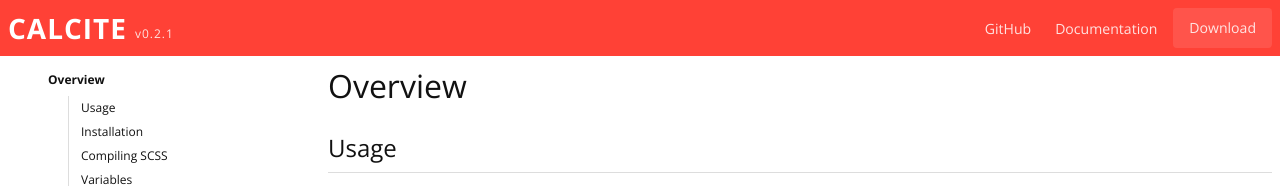
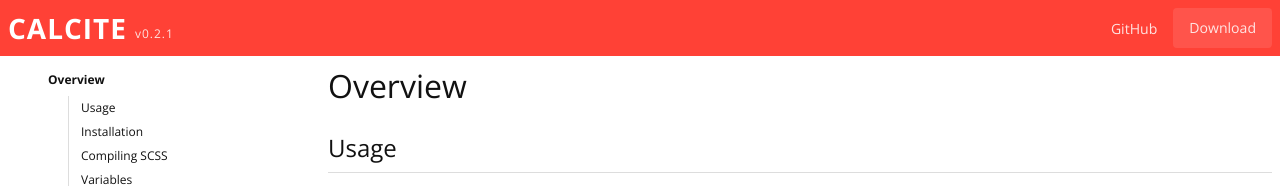
Before and after one commit to aschmelyun/calcite, a website: page index.html in a window 1280 px wide. Shown: the top 186 px of the page. Drawn offline with nearby package versions, Linux system fonts and the light colour scheme.

Commit message:
Update header links for docs page

```diff
--- a/index.html
+++ b/index.html
@@ -48,8 +48,7 @@
             </div>
             <nav class="col-sm-6 navbar">
                 <ul class="ls-none flex jc-flex-end ai-center mtb-2">
-                    <li><a href="#" class="color-barely-clear-white font-small hover--color-white">GitHub</a></li>
-                    <li class="ml-6"><a href="#" class="color-barely-clear-white font-small hover--color-white">Documentation</a></li>
+                    <li><a href="https://github.com/aschmelyun/calcite" target="_blank" rel="noopener noreferrer" class="color-barely-clear-white font-small hover--color-white">GitHub</a></li>
                     <li class="ml-4"><a href="https://github.com/aschmelyun/calcite/raw/master/dist/css/calcite.css" class="inline-block bg-very-clear-white border-radius-1 color-barely-clear-white plr-4 ptb-2 font-small hover--bg-semi-clear-white hover--color-white">Download</a></li>
                 </ul>
             </nav>
```
